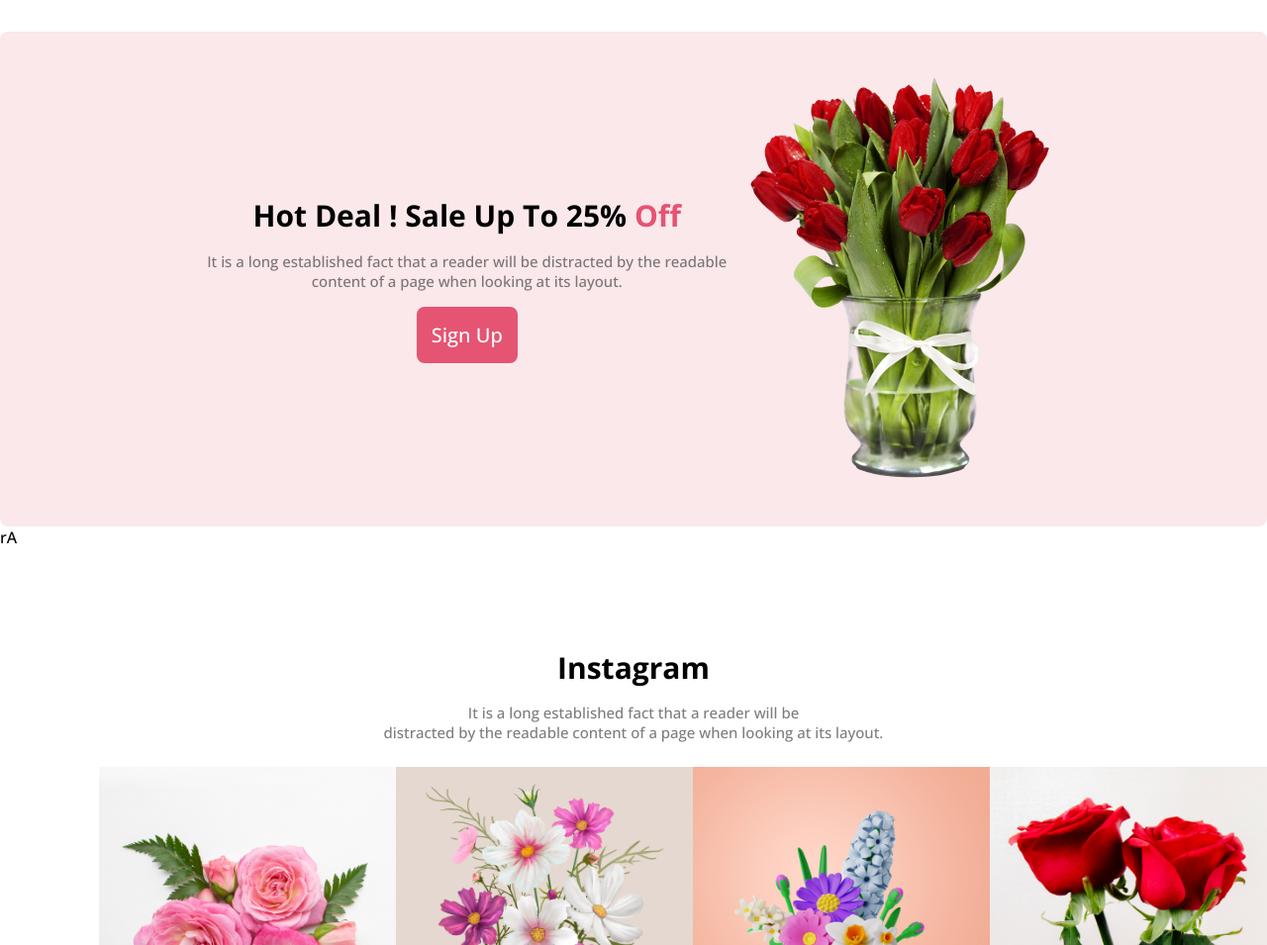
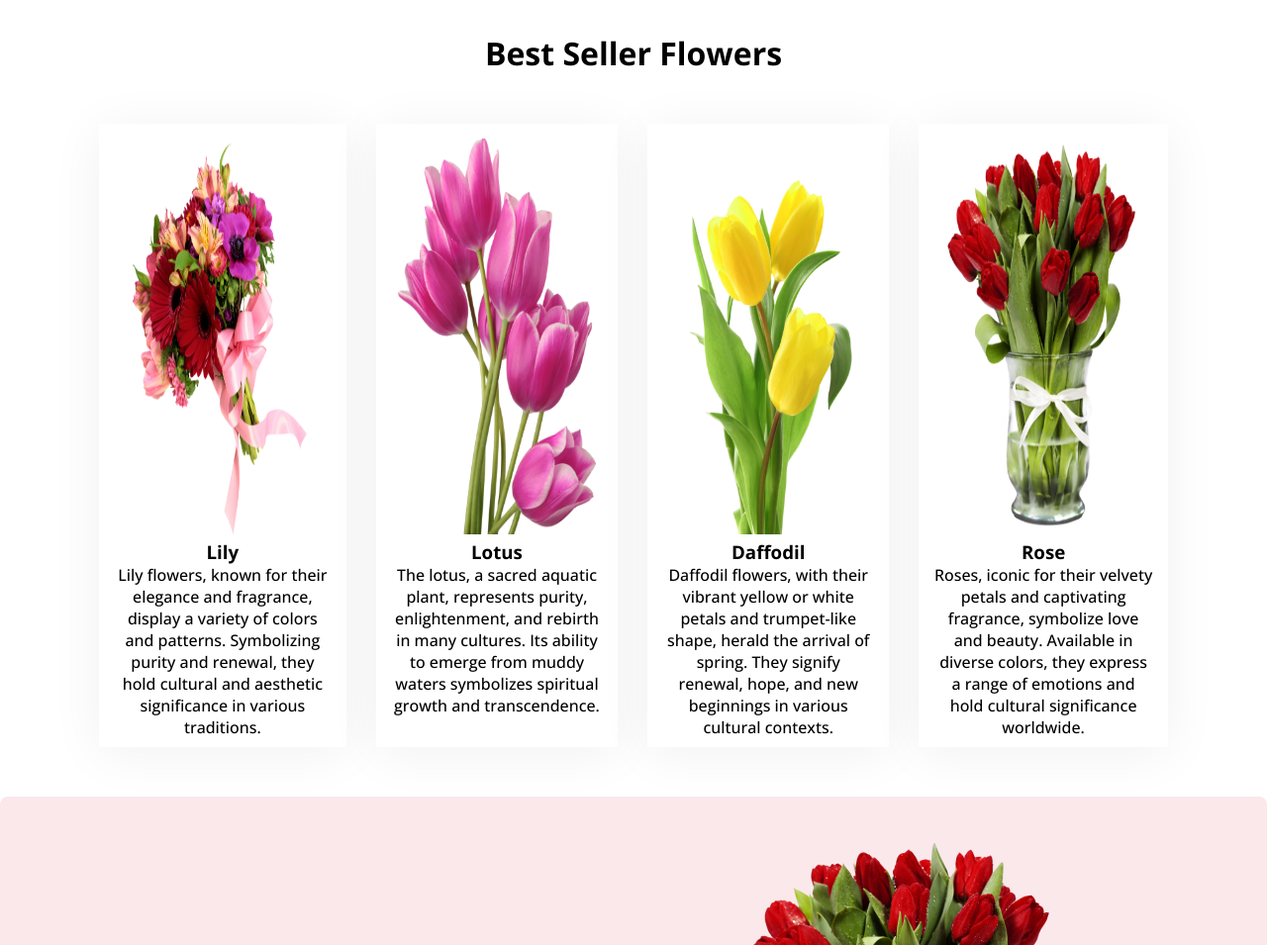
Before and after one commit to Sayem001/Assigonment-1-flower-shop, a plain HTML site: page index.html in a window 1280 px wide. Shown: the part 1880-2835 px from the top of the page at 99% size. Drawn offline with nearby package versions, Linux system fonts and the light colour scheme.

Commit message:
best seller section added

```diff
--- a/index.html
+++ b/index.html
@@ -16,7 +16,7 @@
 
 <body>
     <main>
-<!-- navbar start here  -->
+        <!-- navbar start here  -->
         <nav>
             <h2>Flower</h2>
             <li>
@@ -89,6 +89,39 @@
             </div>
         </section>
 
+        <!-- best selleeing flowers  -->
+        <h1 style="text-align: center ;margin: 20px 50px;">Best Seller Flowers</h1>
+        <section class="best-seller-container">
+            <div class="best">
+                <img src="FlowerAsset/pngwing 5.png" alt="">
+                <h3 class="best-title">Lily</h3>
+                <p class="best-description">Lily flowers, known for their elegance and fragrance, display a variety of
+                    colors and patterns. Symbolizing purity and renewal, they hold cultural and aesthetic significance
+                    in various traditions.</p>
+            </div>
+            <div class="best">
+                <img src="FlowerAsset/pngwing 6.png" alt="">
+                <h3 class="best-title">Lotus</h3>
+                <p class="best-description">The lotus, a sacred aquatic plant, represents purity, enlightenment, and
+                    rebirth in many cultures. Its ability to emerge from muddy waters symbolizes spiritual growth and
+                    transcendence.</p>
+            </div>
+            <div class="best">
+                <img src="FlowerAsset/pngwing 7.png" alt="">
+                <h3 class="best-title">Daffodil</h3>
+                <p class="best-description">Daffodil flowers, with their vibrant yellow or white petals and trumpet-like
+                    shape, herald the arrival of spring. They signify renewal, hope, and new beginnings in various
+                    cultural contexts.</p>
+            </div>
+            <div class="best">
+                <img src="FlowerAsset/pngwing 8.png" alt="">
+                <h3 class="best-title">Rose</h3>
+                <p class="best-description">Roses, iconic for their velvety petals and captivating fragrance, symbolize
+                    love and beauty. Available in diverse colors, they express a range of emotions and hold cultural
+                    significance worldwide.</p>
+            </div>
+        </section>
+
         <!-- hot deal section is here -->
         <section class="hot-deal-container">
             <div class="hot-deal-content">
@@ -125,7 +158,7 @@
             </div>
         </section>
     </main>
-
+ <!-- footer start here  -->
     <footer>
         <h1> <span class="pink-span">Flower</span>Shop</h1>
         <p class="feature-description" style="color: rgba(255, 255, 255, 0.808); padding: 10px 0;">It is a long
@@ -133,6 +166,8 @@
             layout.</p>
         <p style="color: rgba(255, 255, 255, 0.438);">@2020-2023, FlowerShop.com. All rights reserved. </p>
     </footer>
+
+
 </body>
 
 </html>
--- a/style.css
+++ b/style.css
@@ -131,6 +131,27 @@ nav>li>a{
     text-align: center;
 }
 
+/* best seller section here  */
+.best-seller-container{
+    display: flex;
+    justify-content: space-around;
+    align-items: center;
+    margin: 50px 100px;
+    gap: 30px;
+}
+.best{
+    background-color: white;
+    height: 600px;
+    text-align: center;
+    padding: 15px;
+    box-shadow: 0px 6px 50px 0px rgba(0, 0, 0, 0.06);
+}
+
+.best img{
+    height: 400px;
+    width: 200px;
+}
+
 /* hot deal start here  */
 .hot-deal-container {
     border-radius: 8px;
```
